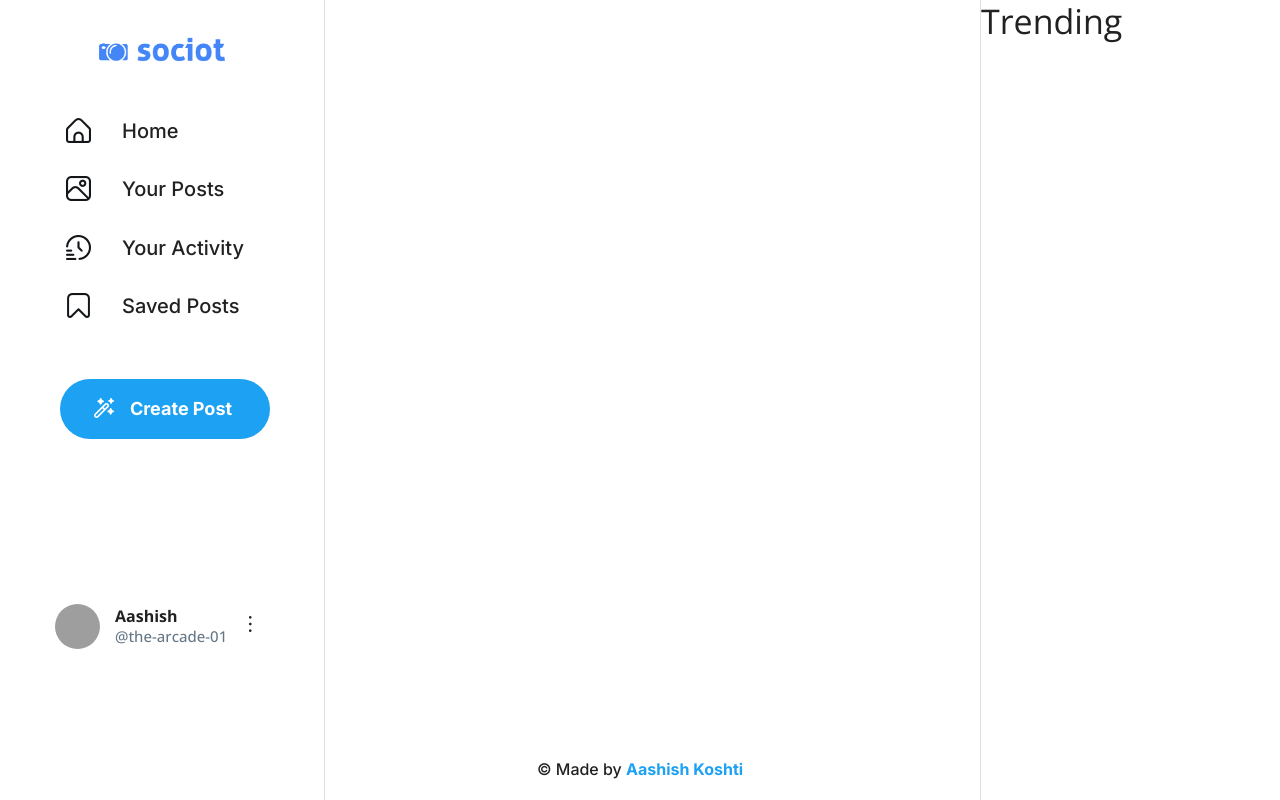
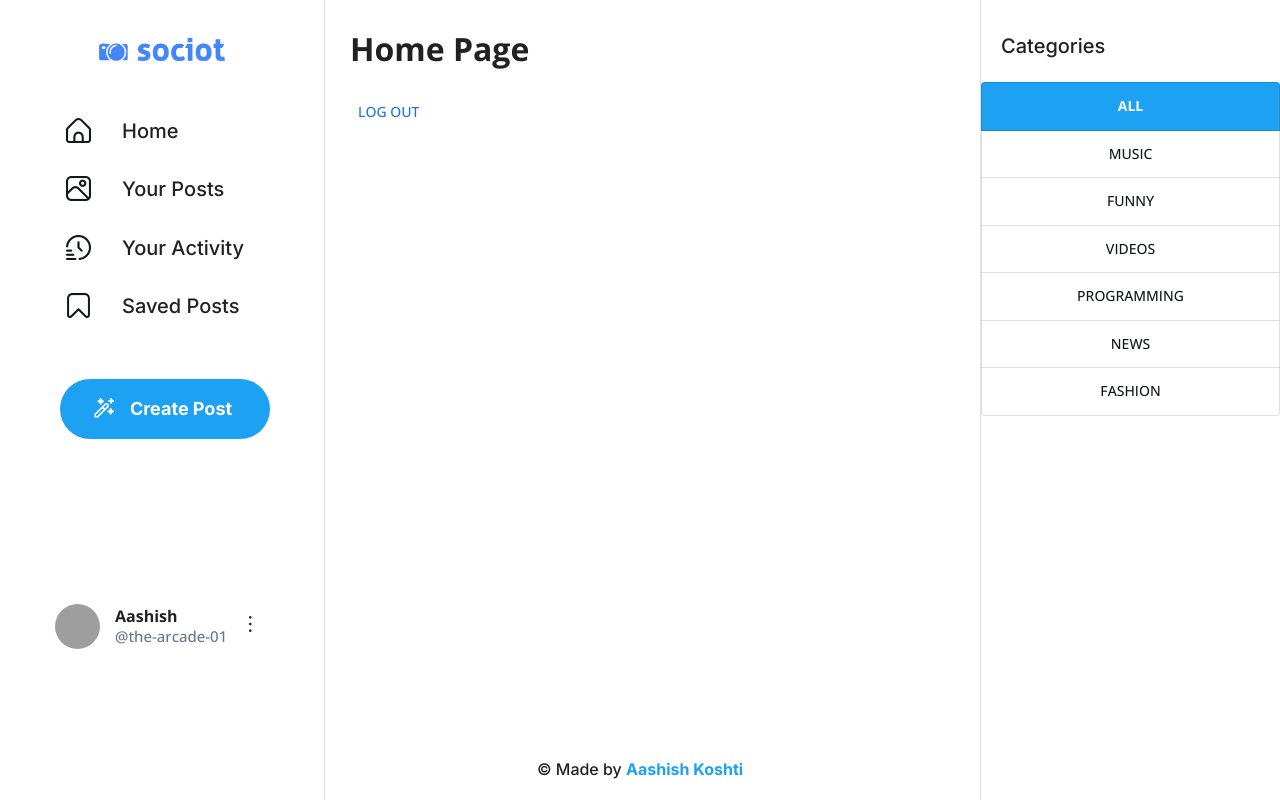
Before and after one commit to the-arcade-01/Sociot, a React (Create React App) app: page /home in a window 1280 px wide. Built offline with nearby package versions, Linux system fonts and the light colour scheme; no server answers; grey boxes are pictures that could not be loaded.

Commit message:
right drawer done and homepage started

```diff
--- a/src/components/Layout/Layout.js
+++ b/src/components/Layout/Layout.js
@@ -12,7 +12,7 @@ const Layout = () => {
     <Box component="div">
       <LeftDrawer />
       <RightDrawer />
-      {/* <Outlet /> */}
+      <Outlet />
       <Footer />
     </Box>
   );
--- a/src/components/Layout/LeftDrawer.js
+++ b/src/components/Layout/LeftDrawer.js
@@ -150,7 +150,7 @@ const LeftDrawer = () => {
           cursor: "pointer",
           borderRadius: "50px",
           "&:hover": {
-            background: "#f5f5f5",
+            background: "#e1e8ed",
           },
           paddingLeft: "20px",
           margin: "150px 0 0 35px",
--- a/src/components/Layout/RightDrawer.js
+++ b/src/components/Layout/RightDrawer.js
@@ -1,11 +1,23 @@
-import React from "react";
+import React, { useState } from "react";
 
 import Drawer from "@mui/material/Drawer";
 import Typography from "@mui/material/Typography";
+import ToggleButton from "@mui/material/ToggleButton";
+import ToggleButtonGroup from "@mui/material/ToggleButtonGroup";
 
 const drawerWidth = 300;
 
 const RightDrawer = () => {
+  const [category, setCategory] = useState("all");
+  const categories = [
+    "all",
+    "music",
+    "funny",
+    "videos",
+    "programming",
+    "news",
+    "fashion",
+  ];
   return (
     <Drawer
       sx={{
@@ -19,7 +31,48 @@ const RightDrawer = () => {
       variant="permanent"
       anchor="right"
     >
-      <Typography variant="h4">Trending</Typography>
+      <Typography
+        variant="h6"
+        sx={{
+          margin: "30px 0 20px 20px",
+          fontWeight: "500",
+          fontFamily: "Inter",
+        }}
+      >
+        Categories
+      </Typography>
+      <ToggleButtonGroup
+        value={category}
+        orientation="vertical"
+        exclusive
+        onChange={(e, newCategory) => setCategory(newCategory)}
+      >
+        {categories.map((cate, index) => {
+          return (
+            <ToggleButton
+              value={cate}
+              key={index}
+              sx={{
+                color: "#14171a",
+                fontFamily: "Open Sans",
+                fontWeight: "500",
+                "&.Mui-selected": {
+                  background: "#1da1f2",
+                  color: "#fff",
+                  fontWeight: "700",
+                },
+                "&.Mui-selected:hover": {
+                  background: "#1da1f2",
+                  color: "#fff",
+                  fontWeight: "700",
+                },
+              }}
+            >
+              {cate}
+            </ToggleButton>
+          );
+        })}
+      </ToggleButtonGroup>
     </Drawer>
   );
 };
--- a/src/pages/HomePage.js
+++ b/src/pages/HomePage.js
@@ -22,7 +22,7 @@ const HomePage = () => {
       .catch((err) => console.log(err));
   }, []);
   return (
-    <div>
+    <div style={{ marginLeft: "350px", marginTop: "25px" }}>
       <h1>Home Page</h1>
       <h1>
         {UserCtx.userData.name} {message}
```
